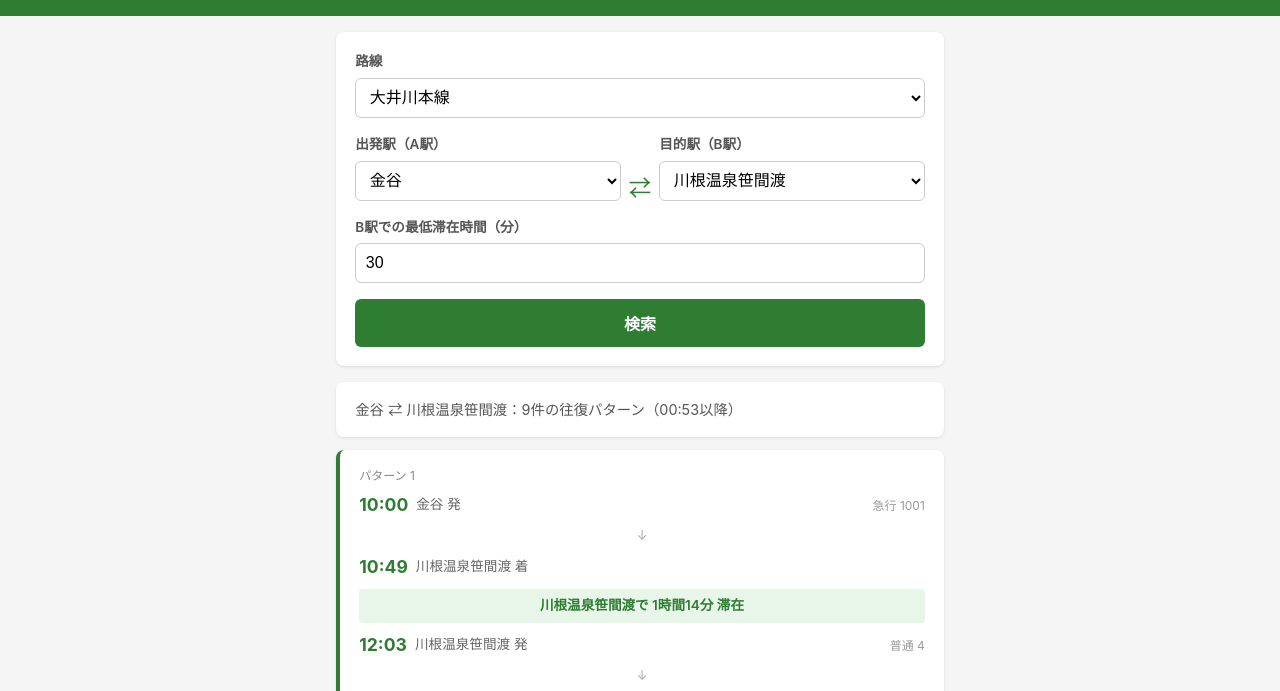
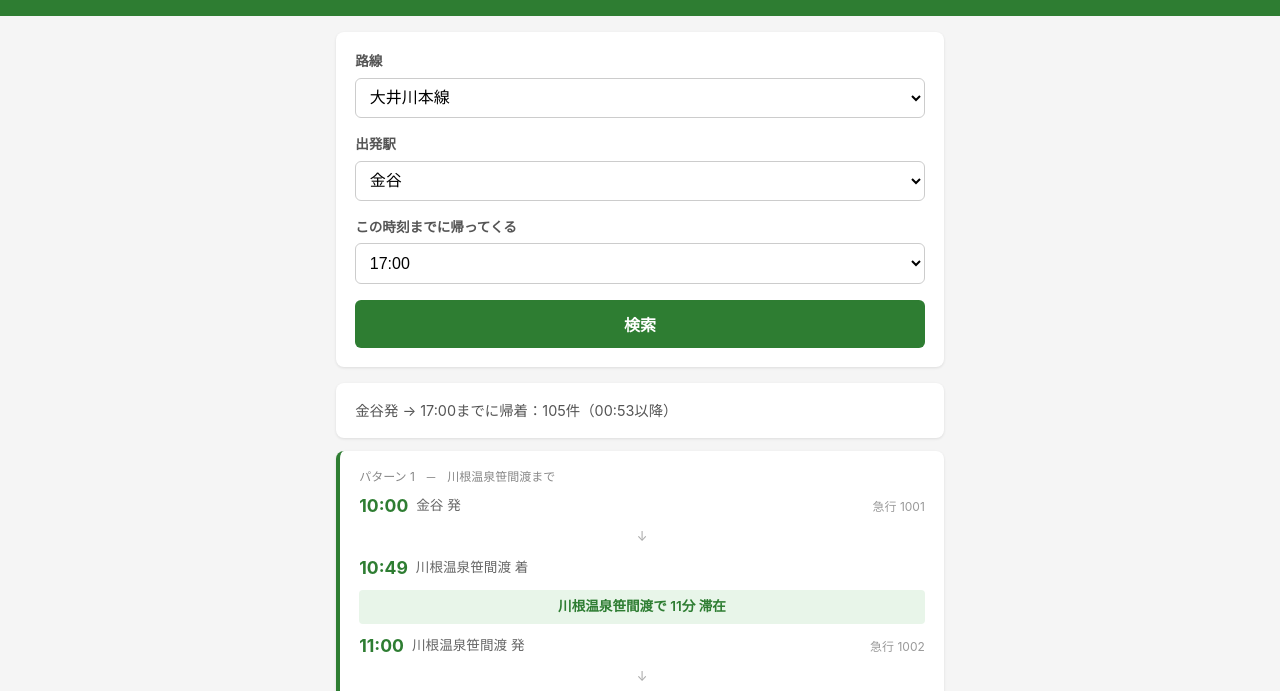
Before and after one commit to su1220/oigawa-timetable, a plain HTML site: page index.html in a window 1280 px wide. Both pictures are taken after a click on the button "検索". Shown: the part 83-774 px from the top of the page. Drawn offline with Linux system fonts and the light colour scheme.

Commit message:
UIを出発駅+帰着リミット方式に変更
- B駅選択と最低滞在時間入力を廃止
- 帰着リミット時刻の選択UIを追加
- 全B駅候補を自動探索し、遠い駅を優先表示
- B駅での最低滞在時間は10分固定

Co-Authored-By: Claude Opus 4.6 <noreply@anthropic.com>

```diff
--- a/app.js
+++ b/app.js
@@ -9,6 +9,7 @@ const DATA_FILES = {
   }
 };
 
+const MIN_STAY = 10;
 let timetableData = {};
 
 // --- Utility ---
@@ -55,8 +56,7 @@ async function loadAllData() {
 
 const lineSelect = document.getElementById('line-select');
 const stationA = document.getElementById('station-a');
-const stationB = document.getElementById('station-b');
-const minStayInput = document.getElementById('min-stay');
+const returnLimitSelect = document.getElementById('return-limit');
 const searchBtn = document.getElementById('search-btn');
 const resultsDiv = document.getElementById('results');
 
@@ -69,16 +69,22 @@ function populateStations() {
   const stations = getDownStations(line);
 
   stationA.innerHTML = '';
-  stationB.innerHTML = '';
-
   stations.forEach((s, i) => {
     stationA.appendChild(new Option(s, i));
-    stationB.appendChild(new Option(s, i));
   });
+  stationA.value = 0;
+}
 
-  // Default: first and last station
-  stationA.value = 0;
-  stationB.value = stations.length - 1;
+function populateReturnLimit() {
+  returnLimitSelect.innerHTML = '';
+  for (let h = 10; h <= 21; h++) {
+    for (const m of ['00', '30']) {
+      const label = `${h}:${m}`;
+      returnLimitSelect.appendChild(new Option(label, label));
+    }
+  }
+  // Default: 17:00
+  returnLimitSelect.value = '17:00';
 }
 
 lineSelect.addEventListener('change', () => {
@@ -88,15 +94,12 @@ lineSelect.addEventListener('change', () => {
 
 // --- Search Logic ---
 
-function findOutboundTrains(line, fromIdx, toIdx) {
-  // A is before B in station order → use down timetable
-  // A is after B → use up timetable
+function findTrains(line, fromIdx, toIdx) {
   const goingDown = fromIdx < toIdx;
   const data = timetableData[line][goingDown ? 'down' : 'up'];
   const stations = data.stations;
   const downStations = getDownStations(line);
 
-  // Map the station indices (which are in down-line order) to the timetable's station order
   const fromStation = downStations[fromIdx];
   const toStation = downStations[toIdx];
   const ttFromIdx = stations.indexOf(fromStation);
@@ -119,99 +122,63 @@ function findOutboundTrains(line, fromIdx, toIdx) {
       });
     }
   }
-
-  return results.sort((a, b) => a.depMinutes - b.depMinutes);
-}
-
-function findReturnTrains(line, fromIdx, toIdx) {
-  // Return trip: B → A
-  // If B is after A in down order, return is up direction
-  const goingUp = fromIdx > toIdx;
-  const data = timetableData[line][goingUp ? 'up' : 'down'];
-  const stations = data.stations;
-  const downStations = getDownStations(line);
-
-  const fromStation = downStations[fromIdx]; // B station
-  const toStation = downStations[toIdx];     // A station
-  const ttFromIdx = stations.indexOf(fromStation);
-  const ttToIdx = stations.indexOf(toStation);
-
-  if (ttFromIdx === -1 || ttToIdx === -1 || ttFromIdx >= ttToIdx) return [];
-
-  const results = [];
-  for (const train of data.trains) {
-    const depTime = train.times[ttFromIdx];
-    const arrTime = train.times[ttToIdx];
-    if (depTime && arrTime) {
-      results.push({
-        trainNumber: train.trainNumber,
-        type: train.type,
-        depTime,
-        arrTime,
-        depMinutes: timeToMinutes(depTime),
-        arrMinutes: timeToMinutes(arrTime)
-      });
-    }
-  }
-
   return results.sort((a, b) => a.depMinutes - b.depMinutes);
 }
 
 function searchRoundTrips() {
   const line = lineSelect.value;
   const aIdx = parseInt(stationA.value);
-  const bIdx = parseInt(stationB.value);
-  const minStay = parseInt(minStayInput.value) || 0;
-
-  if (aIdx === bIdx) {
-    resultsDiv.innerHTML = '<p class="no-results">出発駅と目的駅が同じです。</p>';
-    return;
-  }
-
+  const limitMinutes = timeToMinutes(returnLimitSelect.value);
+  const nowMinutes = getNowMinutes();
   const downStations = getDownStations(line);
   const aName = downStations[aIdx];
-  const bName = downStations[bIdx];
 
-  const outbound = findOutboundTrains(line, aIdx, bIdx);
-  const returnTrips = findReturnTrains(line, bIdx, aIdx);
+  // Build candidate B stations sorted by distance from A (farthest first)
+  const bCandidates = [];
+  for (let i = 0; i < downStations.length; i++) {
+    if (i === aIdx) continue;
+    bCandidates.push({ idx: i, distance: Math.abs(i - aIdx) });
+  }
+  bCandidates.sort((a, b) => b.distance - a.distance);
 
-  if (outbound.length === 0) {
-    resultsDiv.innerHTML = `<p class="no-results">${aName} → ${bName} の列車が見つかりません。</p>`;
-    return;
-  }
-
-  if (returnTrips.length === 0) {
-    resultsDiv.innerHTML = `<p class="no-results">${bName} → ${aName} の帰りの列車が見つかりません。</p>`;
-    return;
-  }
-
-  const nowMinutes = getNowMinutes();
   const patterns = [];
 
-  for (const out of outbound) {
-    if (out.depMinutes < nowMinutes) continue;
+  for (const { idx: bIdx } of bCandidates) {
+    const bName = downStations[bIdx];
+    const outbound = findTrains(line, aIdx, bIdx);
+    const returnTrips = findTrains(line, bIdx, aIdx);
 
-    for (const ret of returnTrips) {
-      const stayMinutes = ret.depMinutes - out.arrMinutes;
-      if (stayMinutes < minStay) continue;
+    for (const out of outbound) {
+      if (out.depMinutes < nowMinutes) continue;
 
-      const totalMinutes = ret.arrMinutes - out.depMinutes;
-      if (totalMinutes <= 0) continue;
+      for (const ret of returnTrips) {
+        const stayMinutes = ret.depMinutes - out.arrMinutes;
+        if (stayMinutes < MIN_STAY) continue;
 
-      patterns.push({ out, ret, stayMinutes, totalMinutes });
+        if (ret.arrMinutes > limitMinutes) continue;
+
+        const totalMinutes = ret.arrMinutes - out.depMinutes;
+        if (totalMinutes <= 0) continue;
+
+        patterns.push({
+          out, ret, stayMinutes, totalMinutes,
+          bName,
+          distance: Math.abs(bIdx - aIdx)
+        });
+      }
     }
   }
 
   if (patterns.length === 0) {
-    resultsDiv.innerHTML = `<p class="no-results">条件に合う往復パターンが見つかりません。最低滞在時間を短くしてみてください。</p>`;
+    resultsDiv.innerHTML = '<p class="no-results">条件に合う往復パターンが見つかりません。帰着リミットを遅くしてみてください。</p>';
     return;
   }
 
-  // Sort by outbound departure, then by stay time
-  patterns.sort((a, b) => a.out.depMinutes - b.out.depMinutes || a.stayMinutes - b.stayMinutes);
+  // Sort: farthest destination first, then earliest departure
+  patterns.sort((a, b) => b.distance - a.distance || a.out.depMinutes - b.out.depMinutes);
 
   const nowStr = minutesToTime(nowMinutes);
-  let html = `<div class="result-summary">${aName} ⇄ ${bName}：${patterns.length}件の往復パターン（${nowStr}以降）</div>`;
+  let html = `<div class="result-summary">${aName}発 → ${returnLimitSelect.value}までに帰着：${patterns.length}件（${nowStr}以降）</div>`;
 
   patterns.forEach((p, i) => {
     const stayH = Math.floor(p.stayMinutes / 60);
@@ -224,7 +191,7 @@ function searchRoundTrips() {
 
     html += `
       <div class="result-card">
-        <div class="pattern-number">パターン ${i + 1}</div>
+        <div class="pattern-number">パターン ${i + 1}　─　${p.bName}まで</div>
         <div class="trip-section">
           <span class="time">${p.out.depTime}</span>
           <span class="station">${aName} 発</span>
@@ -233,12 +200,12 @@ function searchRoundTrips() {
         <div class="separator">↓</div>
         <div class="trip-section">
           <span class="time">${p.out.arrTime}</span>
-          <span class="station">${bName} 着</span>
+          <span class="station">${p.bName} 着</span>
         </div>
-        <div class="stay-info">${bName}で ${stayStr} 滞在</div>
+        <div class="stay-info">${p.bName}で ${stayStr} 滞在</div>
         <div class="trip-section">
           <span class="time">${p.ret.depTime}</span>
-          <span class="station">${bName} 発</span>
+          <span class="station">${p.bName} 発</span>
           <span class="train-info">${p.ret.type} ${p.ret.trainNumber}</span>
         </div>
         <div class="separator">↓</div>
@@ -260,4 +227,5 @@ searchBtn.addEventListener('click', searchRoundTrips);
 
 loadAllData().then(() => {
   populateStations();
+  populateReturnLimit();
 });
--- a/index.html
+++ b/index.html
@@ -22,21 +22,14 @@
         </select>
       </div>
 
-      <div class="station-row">
-        <div class="form-group">
-          <label for="station-a">出発駅（A駅）</label>
-          <select id="station-a"></select>
-        </div>
-        <span class="arrow">⇄</span>
-        <div class="form-group">
-          <label for="station-b">目的駅（B駅）</label>
-          <select id="station-b"></select>
-        </div>
+      <div class="form-group">
+        <label for="station-a">出発駅</label>
+        <select id="station-a"></select>
       </div>
 
       <div class="form-group">
-        <label for="min-stay">B駅での最低滞在時間（分）</label>
-        <input type="number" id="min-stay" value="30" min="0" step="10">
+        <label for="return-limit">この時刻までに帰ってくる</label>
+        <select id="return-limit"></select>
       </div>
 
       <button id="search-btn">検索</button>
--- a/style.css
+++ b/style.css
@@ -53,7 +53,7 @@ main {
   color: #555;
 }
 
-select, input[type="number"] {
+select {
   width: 100%;
   padding: 0.6rem;
   font-size: 1rem;
@@ -61,23 +61,6 @@ select, input[type="number"] {
   border-radius: 6px;
   background: #fff;
   appearance: auto;
-}
-
-.station-row {
-  display: flex;
-  align-items: flex-end;
-  gap: 0.5rem;
-}
-
-.station-row .form-group {
-  flex: 1;
-}
-
-.station-row .arrow {
-  font-size: 1.4rem;
-  padding-bottom: 0.7rem;
-  color: #2e7d32;
-  flex-shrink: 0;
 }
 
 #search-btn {
```
